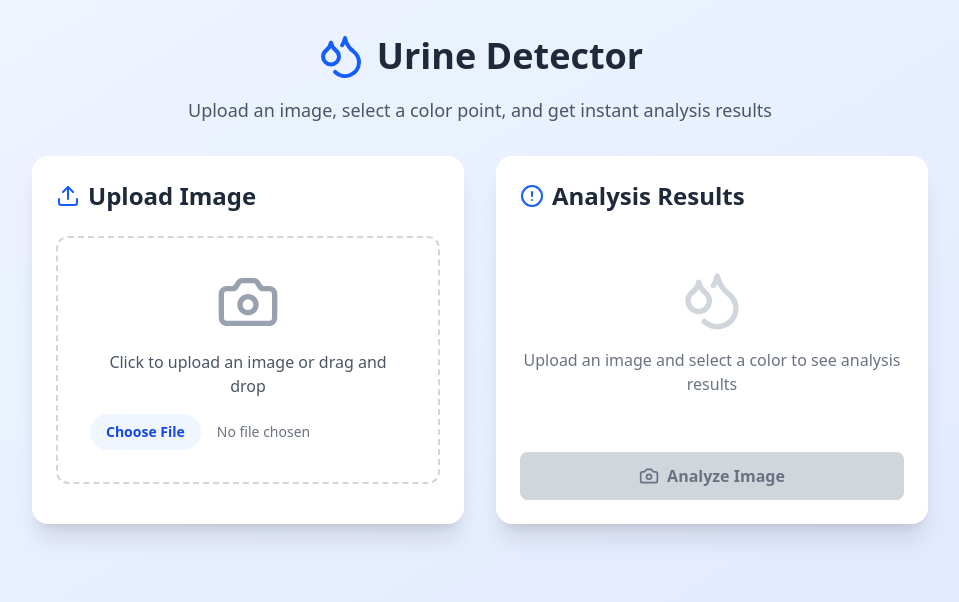
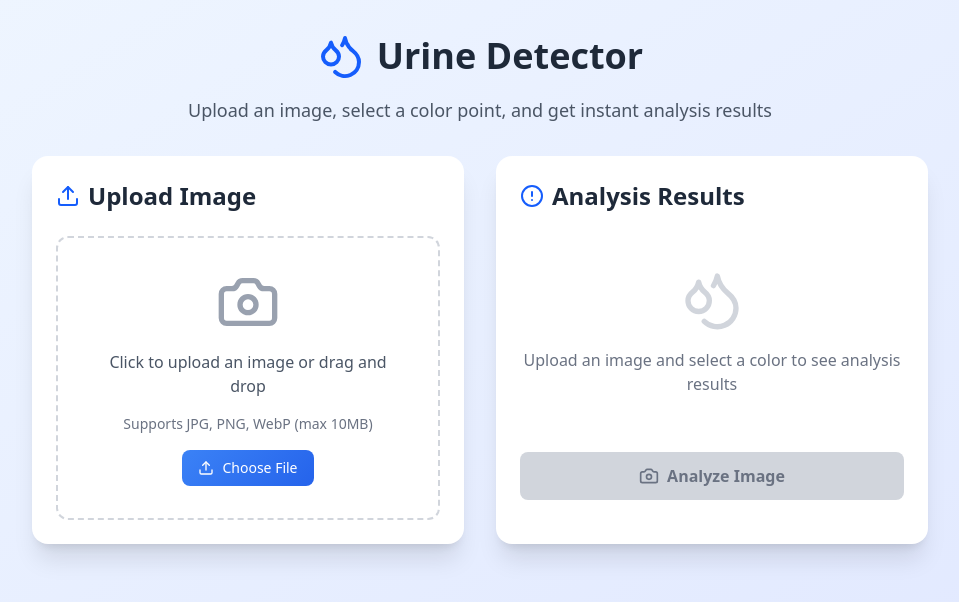
Before and after one commit to Celesca/Urina-detector, a React (Vite) app in the folder frontend/: page / in a window 1280 px wide. Shown: the top 602 px of the page, without its empty margins (160-1119 px from the left). Built offline with nearby package versions, Linux system fonts and the light colour scheme.

Commit message:
add: App.css

```diff
--- a/frontend/src/App.css
+++ b/frontend/src/App.css
@@ -15,9 +15,26 @@
   pointer-events: none;
 }
 
+.upload-area {
+  transition: all 0.2s ease-in-out;
+}
+
 .upload-area:hover {
   border-color: #3b82f6;
-  background-color: #f8fafc;
+  background-color: #eff6ff;
+  transform: translateY(-1px);
+  box-shadow: 0 4px 12px rgba(59, 130, 246, 0.15);
+}
+
+.upload-area:active {
+  transform: translateY(0);
+  box-shadow: 0 2px 6px rgba(59, 130, 246, 0.1);
+}
+
+.upload-area.drag-over {
+  border-color: #2563eb;
+  background-color: #dbeafe;
+  box-shadow: 0 0 0 3px rgba(59, 130, 246, 0.1);
 }
 
 .confidence-bar {
@@ -47,3 +64,21 @@
 ::-webkit-scrollbar-thumb:hover {
   background: #94a3b8;
 }
+
+/* File input button styling */
+.file-input-button {
+  background: linear-gradient(135deg, #3b82f6 0%, #2563eb 100%);
+  color: white;
+  border: none;
+  padding: 8px 16px;
+  border-radius: 8px;
+  font-weight: 500;
+  cursor: pointer;
+  transition: all 0.2s ease-in-out;
+}
+
+.file-input-button:hover {
+  background: linear-gradient(135deg, #2563eb 0%, #1d4ed8 100%);
+  transform: translateY(-1px);
+  box-shadow: 0 4px 12px rgba(37, 99, 235, 0.3);
+}
--- a/frontend/src/App.tsx
+++ b/frontend/src/App.tsx
@@ -13,12 +13,65 @@ function App() {
   const [error, setError] = useState<string>('');
   const [colorPicker, setColorPicker] = useState<ColorPickerState | null>(null);
   const [showColorPicker, setShowColorPicker] = useState(false);
+  const [isDragOver, setIsDragOver] = useState(false);
   const canvasRef = useRef<HTMLCanvasElement>(null);
   const imageRef = useRef<HTMLImageElement>(null);
+  const fileInputRef = useRef<HTMLInputElement>(null);
 
   const handleImageUpload = useCallback((event: React.ChangeEvent<HTMLInputElement>) => {
     const file = event.target.files?.[0];
     if (file) {
+      // Validate file type
+      if (!file.type.startsWith('image/')) {
+        setError('Please select a valid image file');
+        return;
+      }
+
+      // Validate file size (10MB max)
+      if (file.size > 10 * 1024 * 1024) {
+        setError('File size must be less than 10MB');
+        return;
+      }
+
+      setSelectedImage(file);
+      setResult(null);
+      setError('');
+      setShowColorPicker(false);
+      setColorPicker(null);
+
+      const reader = new FileReader();
+      reader.onload = (e) => {
+        setImagePreview(e.target?.result as string);
+      };
+      reader.readAsDataURL(file);
+    }
+  }, []);
+
+  const handleUploadAreaClick = useCallback(() => {
+    fileInputRef.current?.click();
+  }, []);
+
+  const handleDragOver = useCallback((event: React.DragEvent<HTMLDivElement>) => {
+    event.preventDefault();
+    event.stopPropagation();
+    setIsDragOver(true);
+  }, []);
+
+  const handleDragLeave = useCallback((event: React.DragEvent<HTMLDivElement>) => {
+    event.preventDefault();
+    event.stopPropagation();
+    setIsDragOver(false);
+  }, []);
+
+  const handleDrop = useCallback((event: React.DragEvent<HTMLDivElement>) => {
+    event.preventDefault();
+    event.stopPropagation();
+    setIsDragOver(false);
+
+    const files = event.dataTransfer.files;
+    if (files && files[0]) {
+      const file = files[0];
+
       // Validate file type
       if (!file.type.startsWith('image/')) {
         setError('Please select a valid image file');
@@ -141,17 +194,48 @@ function App() {
               </h2>
 
               {!imagePreview ? (
-                <div className="border-2 border-dashed border-gray-300 rounded-xl p-8 text-center hover:border-blue-400 transition-colors upload-area">
-                  <Camera className="h-16 w-16 text-gray-400 mx-auto mb-4" />
-                  <p className="text-gray-600 mb-4">
-                    Click to upload an image or drag and drop
+                <div
+                  className={`border-2 border-dashed rounded-xl p-8 text-center transition-all duration-200 cursor-pointer upload-area ${
+                    isDragOver
+                      ? 'border-blue-500 bg-blue-50 drag-over'
+                      : 'border-gray-300 hover:border-blue-400 hover:bg-blue-50'
+                  }`}
+                  onClick={handleUploadAreaClick}
+                  onDragOver={handleDragOver}
+                  onDragLeave={handleDragLeave}
+                  onDrop={handleDrop}
+                >
+                  <Camera className={`h-16 w-16 mx-auto mb-4 transition-colors ${
+                    isDragOver ? 'text-blue-500' : 'text-gray-400'
+                  }`} />
+                  <p className={`mb-4 transition-colors ${
+                    isDragOver ? 'text-blue-700 font-medium' : 'text-gray-600'
+                  }`}>
+                    {isDragOver ? 'Drop your image here' : 'Click to upload an image or drag and drop'}
+                  </p>
+                  <p className="text-sm text-gray-500 mb-4">
+                    Supports JPG, PNG, WebP (max 10MB)
                   </p>
                   <input
+                    ref={fileInputRef}
                     type="file"
                     accept="image/*"
                     onChange={handleImageUpload}
-                    className="block w-full text-sm text-gray-500 file:mr-4 file:py-2 file:px-4 file:rounded-full file:border-0 file:text-sm file:font-semibold file:bg-blue-50 file:text-blue-700 hover:file:bg-blue-100"
+                    className="hidden"
                   />
+                  {!isDragOver && (
+                    <button
+                      type="button"
+                      className="inline-flex items-center px-4 py-2 bg-blue-600 text-white text-sm font-medium rounded-lg hover:bg-blue-700 transition-colors file-input-button"
+                      onClick={(e) => {
+                        e.stopPropagation();
+                        handleUploadAreaClick();
+                      }}
+                    >
+                      <Upload className="h-4 w-4 mr-2" />
+                      Choose File
+                    </button>
+                  )}
                 </div>
               ) : (
                 <div className="space-y-4">
```
